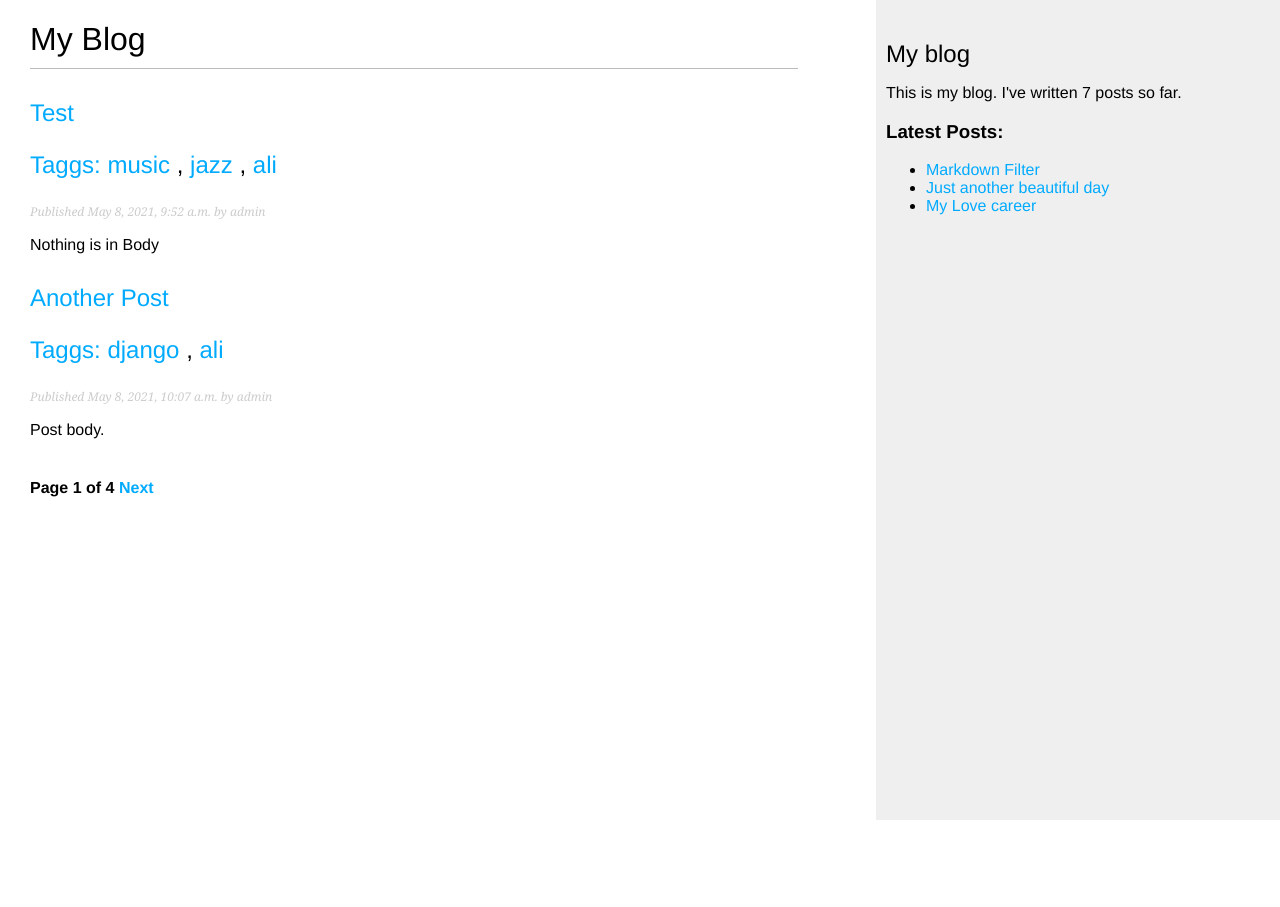
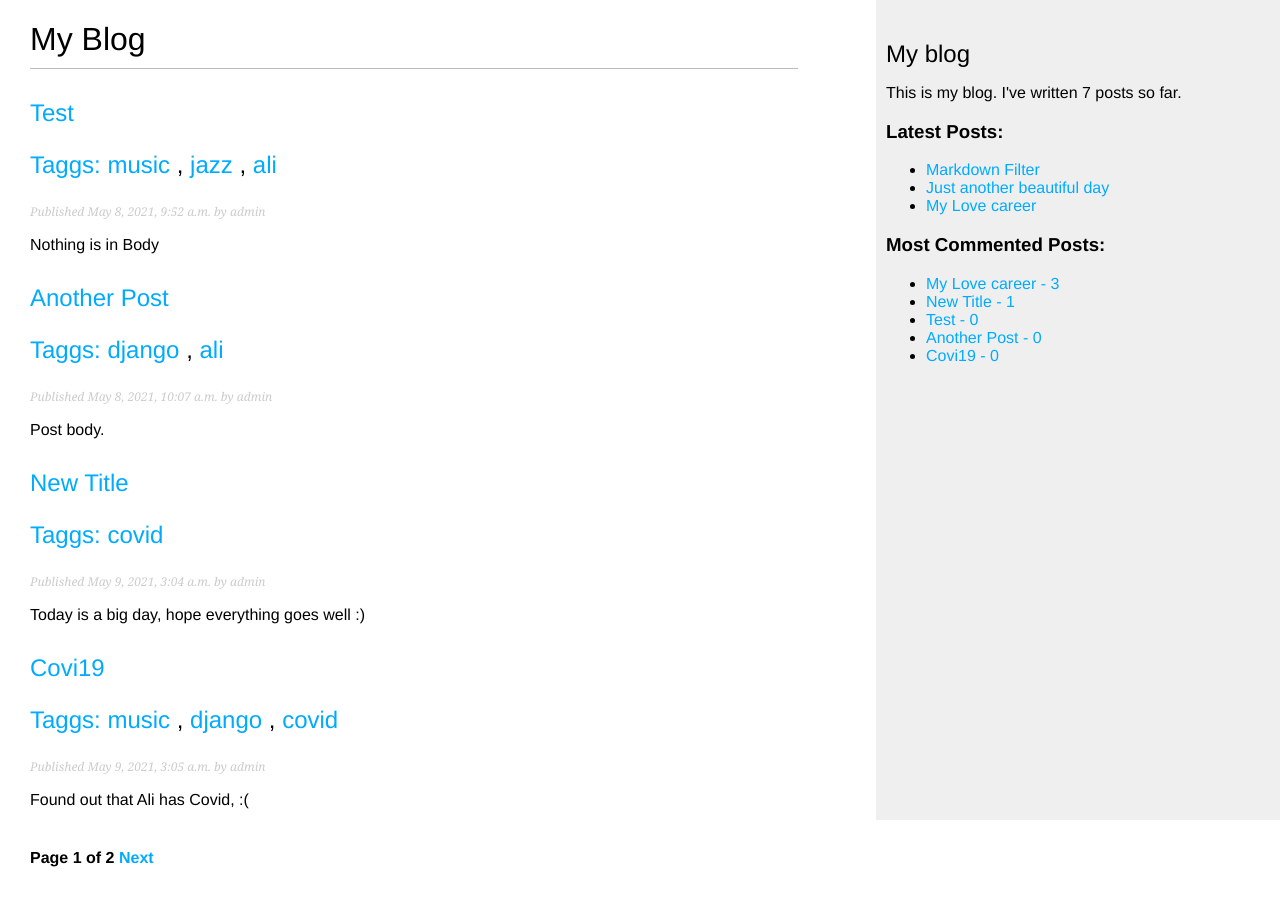
Before and after one commit to dalianosh/django-by-example, a Django app: page /blog/ in a window 1280 px wide. Before the commit the page ends 820 px from the top, so only its background shows below. Run offline with Django 3.2, Linux system fonts and the light colour scheme; data comes from the database, SQL or seed files in the repository; both versions use the stored data as it was after the commit.

Commit message:
added sitemap

```diff
--- a/blog/templates/blog/base.html
+++ b/blog/templates/blog/base.html
@@ -16,6 +16,15 @@
         <p>This is my blog. I've written {% total_posts %} posts so far.</p>
         <h3>Latest Posts:</h3>
         {% show_latest_posts 3 %}
+        <h3>Most Commented Posts:</h3>
+        {% get_most_commented_posts as most_commented_posts %}
+        <ul>
+        {% for post in most_commented_posts %}
+            <li>
+                <a href="{{ post.get_absolute_url }}">{{ post.title }} - {{post.total_comments}}</a>
+            </li>
+        {% endfor %}
+        </ul>
     </div>
 </body>
 </html>
--- a/blog/templates/blog/post/detail.html
+++ b/blog/templates/blog/post/detail.html
@@ -1,4 +1,5 @@
 {% extends "blog/base.html" %}
+{% load blog_tags %}
 {% block title %}{{ post.title }}{% endblock %}
 {% block content %}
 
@@ -6,7 +7,7 @@
 <p class="date">
 Published {{ post.publish }} by {{ post.author }}
 </p>
-{{ post.body|linebreaks }}
+{{ post.body|markdown }}
 <p>
     <a href="{% url 'blog:post_share' post.id %}">
     Share This Post !
--- a/blog/templates/blog/post/list.html
+++ b/blog/templates/blog/post/list.html
@@ -1,4 +1,5 @@
 {% extends "blog/base.html" %}
+{% load blog_tags %}
 {% block title %} MY BLOG {% endblock %}
 {% block content %}
 <h1>My Blog</h1>
@@ -24,7 +25,7 @@
 <p class="date">
 Published {{ post.publish }} by {{ post.author }}
 </p>
-{{ post.body|truncatewords:30|linebreaks }}
+{{ post.body|markdown|truncatewords:30 }}
 {% endfor %}
 {% include "pagination.html" with page=posts %}
 {% comment %} {% include "pagination.html" with page=page_obj %} {% endcomment %}
--- a/blog/templatetags/blog_tags.py
+++ b/blog/templatetags/blog_tags.py
@@ -1,5 +1,10 @@
 from django import template
 from ..models import Post
+from django.db.models import Count
+from django.utils.safestring import mark_safe
+import markdown
+
+
 
 register  = template.Library()
 
@@ -12,3 +17,12 @@ def total_posts():
 def show_latest_posts(count=5):
     latest_posts = Post.published.all().order_by('-publish')[:count]
     return {'latest_posts' : latest_posts}
+
+@register.simple_tag
+def get_most_commented_posts(count=5):
+    return Post.published.annotate(total_comments = Count('comments')).order_by('-total_comments')[:count]
+
+
+@register.filter(name='markdown')
+def markdown_format(text):
+    return mark_safe(markdown.markdown(text))
--- a/blog/views.py
+++ b/blog/views.py
@@ -20,7 +20,7 @@ def post_list(request, tag_slug=None):
         tag = get_object_or_404(Tag, slug=tag_slug)
         object_list = object_list.filter(taggs__in = [tag])
 
-    paginator = Paginator(object_list, 2)
+    paginator = Paginator(object_list,4)
     page = request.GET.get('page')
 
     try:
@@ -75,7 +75,7 @@ def post_detail(request, year, month, day, post):
 class PostListView(ListView):
     queryset = Post.published.all()
     context_object_name = 'posts'
-    paginate_by = 3
+    paginate_by = 5
     template_name = 'blog/post/list.html'
 
 
--- a/mysite/settings.py
+++ b/mysite/settings.py
@@ -29,8 +29,11 @@ ALLOWED_HOSTS = []
 
 
 # Application definition
-
+SITE_ID = 1
 INSTALLED_APPS = [
+    # adding site and sitemap
+    'django.contrib.sites',
+    'django.contrib.sitemaps',
     'django.contrib.admin',
     'django.contrib.auth',
     'django.contrib.contenttypes',
--- a/mysite/urls.py
+++ b/mysite/urls.py
@@ -15,8 +15,15 @@ Including another URLconf
 """
 from django.contrib import admin
 from django.urls import path, include
+from django.contrib.sitemaps.views import sitemap
+from blog.sitemaps import PostSitemap
+
+sitemaps = {
+    'posts' : PostSitemap
+}
 
 urlpatterns = [
     path('admin/', admin.site.urls),
-    path('blog/', include('blog.urls', namespace='blog'))
+    path('blog/', include('blog.urls', namespace='blog')),
+    path('sitemap.xml', sitemap,{'sitemaps':sitemaps}, name='django.contrib.sitemaps.views.sitemap')
 ]
```
Also changed, not shown: blog/sitemaps.py (added, +12 -0 lines), db.sqlite3.
